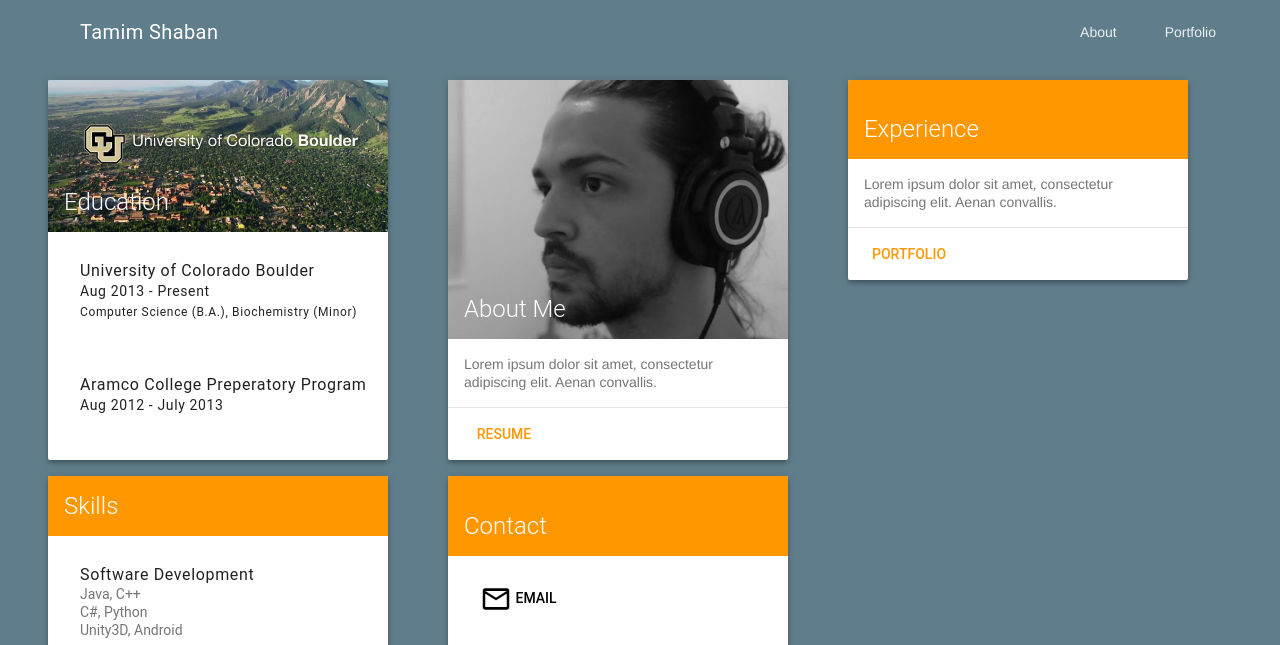
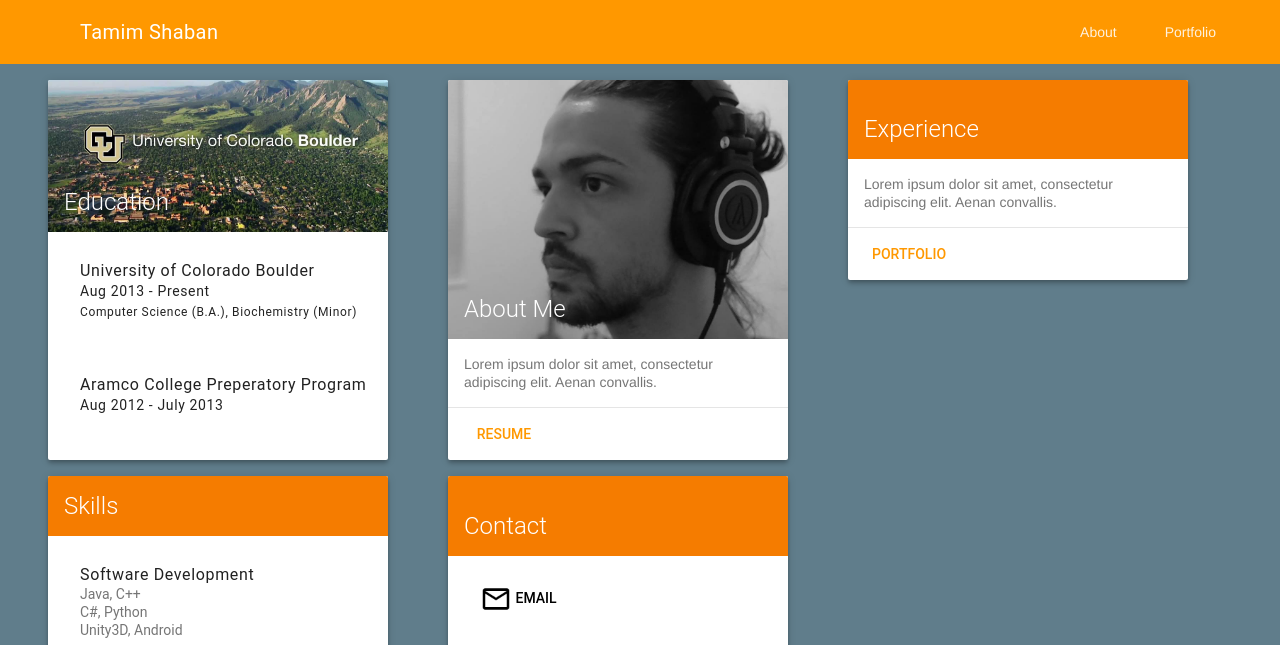
Before and after one commit to TamimSha/tamimsha.github.io, a website: page index.html in a window 1280 px wide. Shown: the top 645 px of the page. Drawn offline with nearby package versions, Linux system fonts and the light colour scheme.

Commit message:
Updated Header and Colors

```diff
--- a/index.html
+++ b/index.html
@@ -29,7 +29,7 @@
         </style>
 
         <div class="demo-layout-transparent mdl-layout mdl-js-layout">
-            <header class="mdl-layout__header mdl-layout__header--transparent">
+            <header class="mdl-layout__header mdl-layout__header--scroll">
                 <div class="mdl-layout__header-row">
                     <!-- Title -->
                     <span class="mdl-layout-title">Tamim Shaban</span>
@@ -167,7 +167,7 @@
                             }
                             .work-card > .mdl-card__title {
                                 color: #fff;
-                                background:#ff9800;
+                                background:#f57c00;
                             }
                         </style>
                         <div class="work-card mdl-card mdl-shadow--4dp">
@@ -194,7 +194,7 @@
                         }
                         .skills-card > .mdl-card__title {
                         color: #fff;
-                        background:#ff9800;
+                        background:#f57c00;
                         }
                         </style>
                         <div class="skills-card mdl-card mdl-shadow--4dp">
@@ -253,7 +253,7 @@
                             }
                             .contact-card > .mdl-card__title {
                                 color: #fff;
-                                background:#ff9800;
+                                background:#f57c00;
                             }
                         </style>
                         <div class="contact-card mdl-card mdl-shadow--4dp">
```
